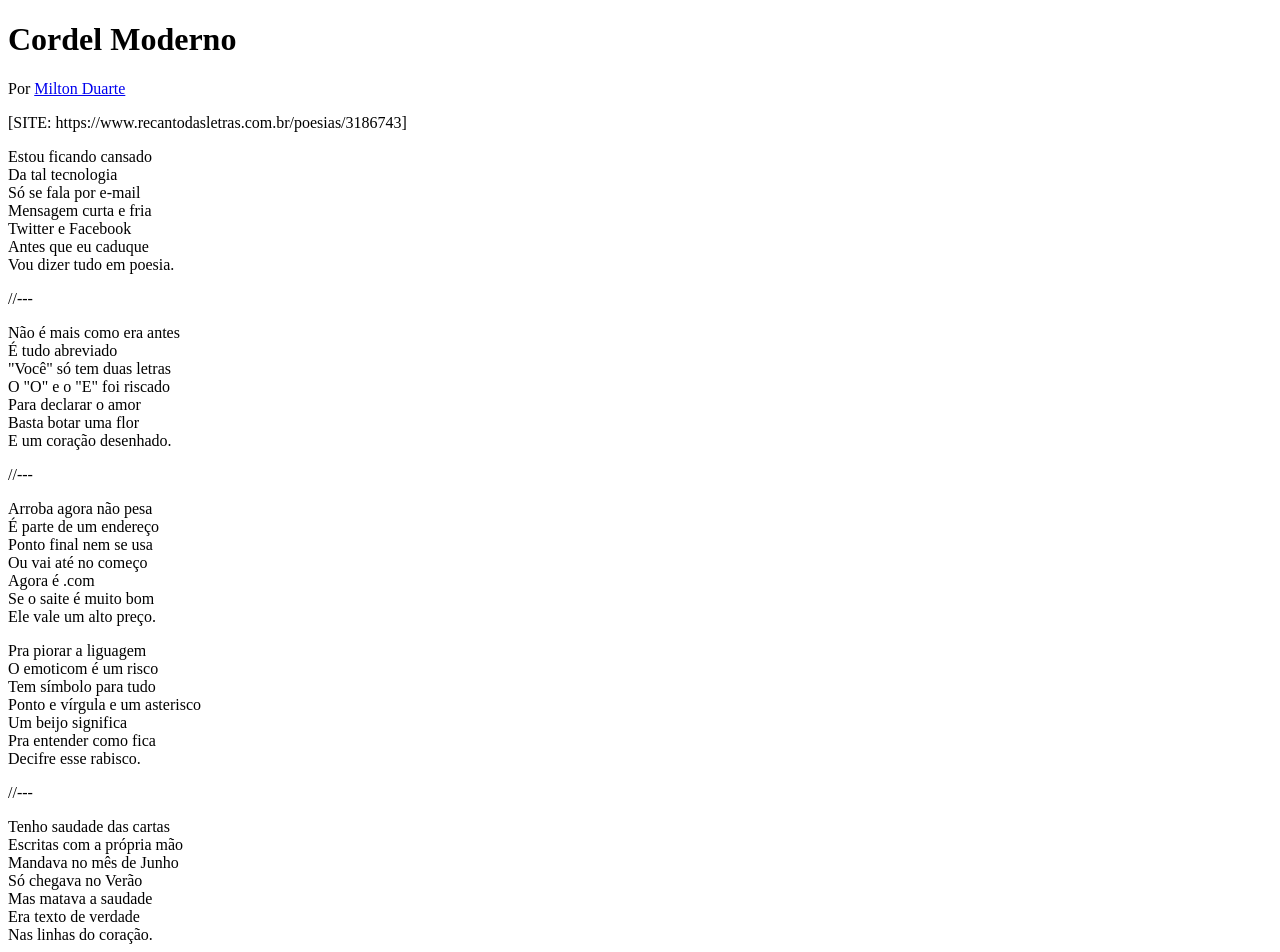
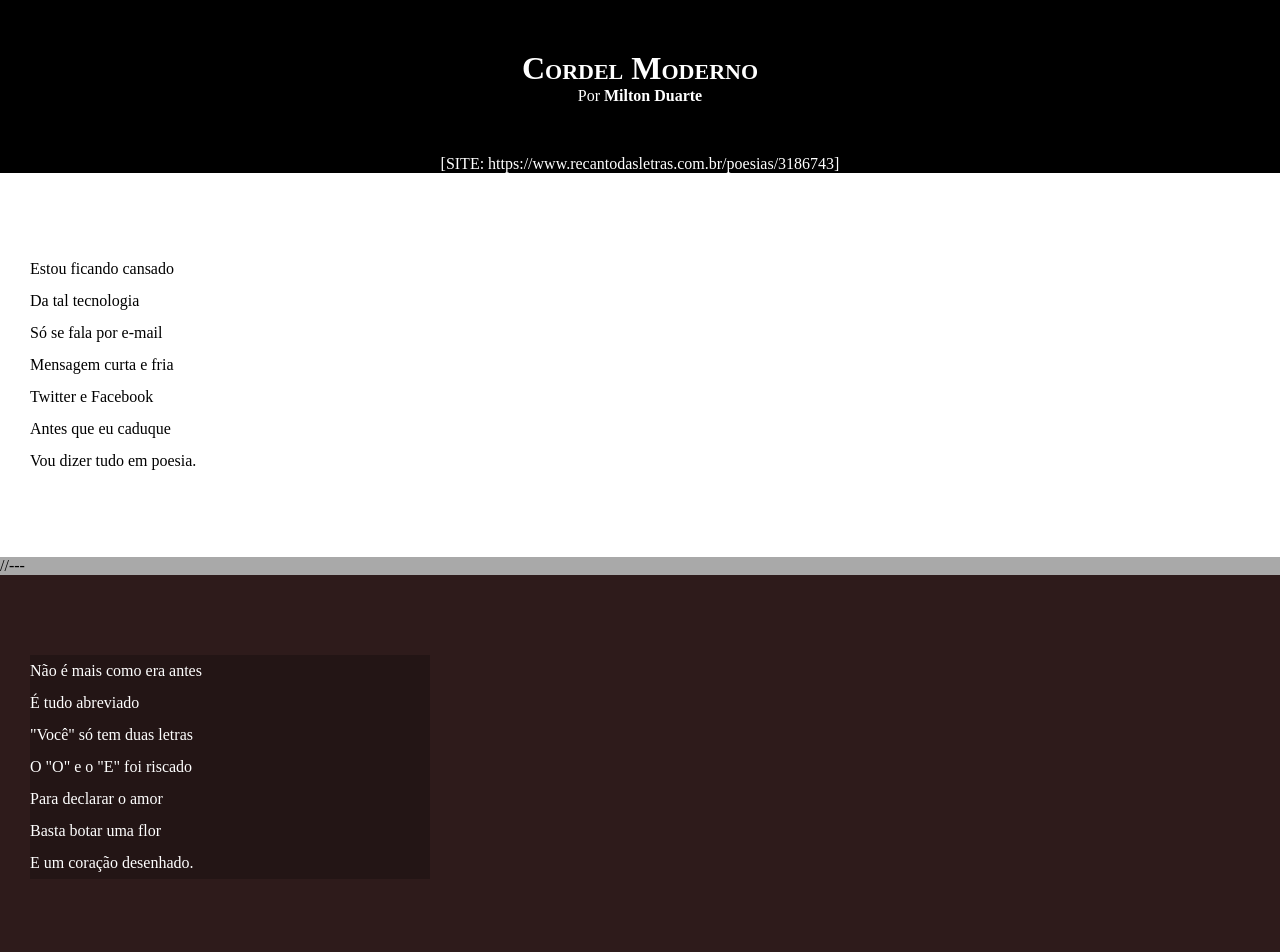
Before and after one commit to gustanitro/html-css-novo, a plain HTML site: page desafios/d012/index.html in a window 1280 px wide. Shown: the top 952 px of the page. Drawn offline with Linux system fonts and the light colour scheme.

Commit message:
atualizei estilo dos textos e blocos

```diff
--- a/desafios/d012/index.html
+++ b/desafios/d012/index.html
@@ -15,7 +15,7 @@
     [SITE: https://www.recantodasletras.com.br/poesias/3186743]
   </header>
 
-  <section>
+  <section class="normal">
     <p>
       Estou ficando cansado <br>
       Da tal tecnologia <br>
@@ -29,7 +29,7 @@
 
   //---
 
-  <section>
+  <section class="imagem">
     <p>
       Não é mais como era antes <br>
       É tudo abreviado <br>
@@ -43,7 +43,7 @@
 
   //---
 
-  <section>
+  <section class="normal">
     <p>
       Arroba agora não pesa <br>
       É parte de um endereço <br>
@@ -67,7 +67,7 @@
 
   //---
 
-  <section>
+  <section class="imagem">
     <p>
       Tenho saudade das cartas <br>
       Escritas com a própria mão <br>
@@ -81,7 +81,7 @@
 
   //---
 
-  <section>
+  <section class="normal">
     <p>
       Agora, escrevo e envio <br>
       Chegando na mesma hora <br>
--- a/desafios/d012/style.css
+++ b/desafios/d012/style.css
@@ -1 +1,66 @@
 @charset "UTF-8";
+
+* {
+  margin: 0;
+  padding: 0;
+}
+
+html, body {
+  min-height: 100vh;
+  background-color: darkgray;
+}
+
+header {
+  background-color: black;
+  color: white;
+  text-align: center;
+}
+
+header > h1 {
+  padding-top: 50px;
+  font-variant: small-caps;
+}
+
+header > p {
+  padding-bottom: 50px;
+}
+
+header a, footer a {
+  color: white;
+  text-decoration: none;
+  font-weight: bolder;
+}
+
+header a:hover, footer a:hover {
+  text-decoration: underline;
+}
+
+section {
+  padding-top: 10vh;
+  padding-bottom: 10vh;
+  line-height: 2em;
+  padding-left: 30px;
+
+}
+
+section.normal {
+  background-color: white;
+  color: black;
+}
+
+section.imagem {
+  background-color: rgb(46, 27, 27);
+  color: white;
+}
+
+section.imagem > p {
+  width: 400px;
+  background-color: rgba(0, 0, 0, 0.233);
+}
+
+footer {
+  background-color: black;
+  color: white;
+  padding: 10px;
+  text-align: center;
+}
```
